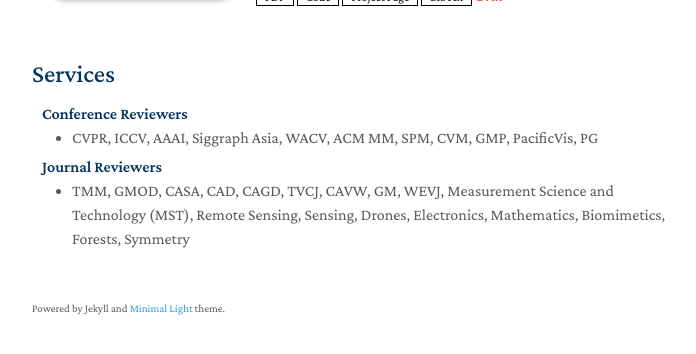
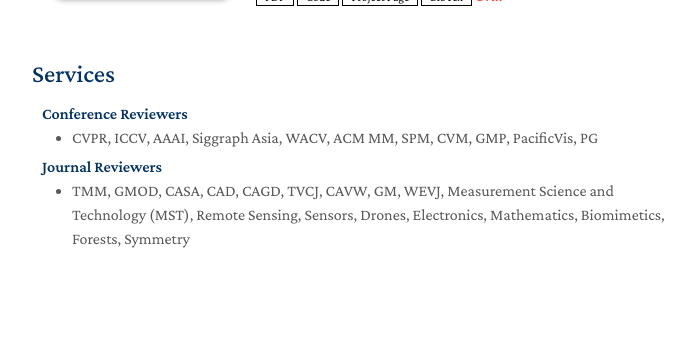
Before and after one commit to chaowang15/chaowang15, a Jekyll site: the page built from index.md, in a window 1280 px wide and 900 px high, scrolled down 1080 px, cut to the strip 511-865 px from the top of the window. Shown: the whole strip, without its empty margins (438-1134 px from the left). Built offline with Jekyll 4.4.1, drawn with Linux system fonts in a browser that asks for light colours; nearby versions of some CDN libraries; a style sheet for code colours, icons or effects is not loaded; our own code applies the rules of GitHub Pages for plain Markdown files.

Commit message:
small fix on page layout

```diff
--- a/_config.yml
+++ b/_config.yml
@@ -6,9 +6,9 @@ email: chaowang15 (at) gmail.com
 
 # Search Engine Optimization (SEO)
 # The following information is used to improve the website traffic from search engines, e.g., Google.
-keywords: minimal light
-description: The Minimal Light is a simple and elegant jekyll theme for academic personal homepage.
-canonical: https://minimal-light-theme.yliu.me/
+keywords: Chao Wang
+description: Homepage of Chao Wang, Research Engineer at Bytedance / TikTok
+canonical: https://cwang.me
 
 # Links
 # If you don't need one of them, you may delete the corresponding line.
@@ -26,7 +26,7 @@ favicon_dark: ./assets/img/favicon-dark.png
 
 # Footnote
 # You may use the option to disable the footnote, "Powered by Jekyll and Minimal Light theme."
-enable_footnote: true
+enable_footnote: false
 
 # Auto Dark Mode
 # You may use the option to disable the automatic dark theme
@@ -35,10 +35,11 @@ auto_dark_mode: false
 # Font
 # You can use this option to choose between Serif or Sans Serif fonts.
 font: "Serif" # or "Sans Serif"
+# font: "Sans Serif"
 
 # Google Analytics ID
 # Please remove this if you don't use Google Analytics
-google_analytics: UA-111540567-4
+google_analytics: UA-157588937-1
 
 # Use this project as a remote theme for GitHub Pages
 # See the guide here: https://docs.github.com/en/pages/setting-up-a-github-pages-site-with-jekyll/adding-a-theme-to-your-github-pages-site-using-jekyll
--- a/_includes/services.md
+++ b/_includes/services.md
@@ -8,5 +8,5 @@
 
 <h4 style="margin:0 10px 0;">Journal Reviewers</h4>
 <ul style="margin:0 0 20px;">
-  <li>TMM, GMOD, CASA, CAD, CAGD, TVCJ, CAVW, GM, WEVJ, Measurement Science and Technology (MST), Remote Sensing, Sensing, Drones, Electronics, Mathematics, Biomimetics, Forests, Symmetry</li>
+  <li>TMM, GMOD, CASA, CAD, CAGD, TVCJ, CAVW, GM, WEVJ, Measurement Science and Technology (MST), Remote Sensing, Sensors, Drones, Electronics, Mathematics, Biomimetics, Forests, Symmetry</li>
 </ul>
```
